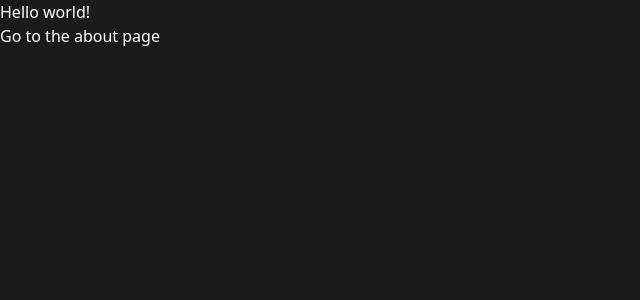
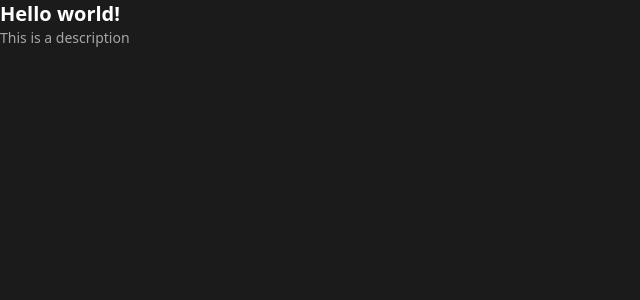
Before and after one commit to Mokalbari/sheet-happens, a Next.js app: page /en in a window 1280 px wide. Shown: the top 300 px of the page, without its empty margins (0-640 px from the left). Built offline with nearby package versions, Linux system fonts and the light colour scheme.

Commit message:
add atoms typographie

```diff
--- a/messages/en.json
+++ b/messages/en.json
@@ -1,6 +1,6 @@
 {
   "HomePage": {
     "title": "Hello world!",
-    "about": "Go to the about page"
+    "description": "This is a description"
   }
 }
--- a/messages/fr.json
+++ b/messages/fr.json
@@ -1,6 +1,6 @@
 {
   "HomePage": {
     "title": "Bonjour tout le monde !",
-    "about": "Aller à la page à propos"
+    "description": "Ceci est une description"
   }
 }
--- a/src/app/[locale]/layout.tsx
+++ b/src/app/[locale]/layout.tsx
@@ -1,12 +1,12 @@
 import { routing } from "@/i18n/routing";
 import "@/styles/globals.css";
 import { NextIntlClientProvider, hasLocale } from "next-intl";
-import { Inter } from "next/font/google";
+import { Roboto } from "next/font/google";
 import { notFound } from "next/navigation";
 
-const inter = Inter({
+const roboto = Roboto({
   subsets: ["latin"],
-  variable: "--font-inter",
+  variable: "--font-roboto",
 });
 
 export default async function LocaleLayout({
@@ -24,7 +24,7 @@ export default async function LocaleLayout({
   return (
     <html lang={locale}>
       <body
-        className={`bg-background text-foreground antialiased ${inter.variable}`}
+        className={`bg-background text-foreground antialiased ${roboto.variable}`}
       >
         <NextIntlClientProvider>{children}</NextIntlClientProvider>
       </body>
--- a/src/app/[locale]/page.tsx
+++ b/src/app/[locale]/page.tsx
@@ -1,12 +1,12 @@
-import { Link } from "@/i18n/navigation";
+import { Heading, Text } from "@/components/atoms/typography";
 import { useTranslations } from "next-intl";
 
 export default function HomePage() {
   const t = useTranslations("HomePage");
   return (
     <div>
-      <h1>{t("title")}</h1>
-      <Link href="/about">{t("about")}</Link>
+      <Heading>{t("title")}</Heading>
+      <Text variant="subheading">{t("description")}</Text>
     </div>
   );
 }
--- /dev/null
+++ b/src/components/atoms/typography.tsx
@@ -0,0 +1,78 @@
+import { cn } from "@/lib/utils";
+import { cva, VariantProps } from "class-variance-authority";
+import { HTMLAttributes } from "react";
+
+// ------------------------------------------------------------
+// Heading
+// -------------------------------------------------------------
+
+const headingVariants = cva("scroll-m-20 font-bold", {
+  variants: {
+    size: {
+      default: "text-xl leading-7",
+    },
+  },
+  defaultVariants: {
+    size: "default",
+  },
+});
+
+interface HeadingProps
+  extends HTMLAttributes<HTMLHeadingElement>,
+    VariantProps<typeof headingVariants> {
+  as?: "h1" | "h2" | "h3" | "h4" | "h5" | "h6";
+}
+
+export function Heading({
+  children,
+  className,
+  as = "h2",
+  size,
+  ...props
+}: HeadingProps) {
+  const Component = as;
+
+  return (
+    <Component className={cn(headingVariants({ size }), className)} {...props}>
+      {children}
+    </Component>
+  );
+}
+
+// ------------------------------------------------------------
+// Text
+// -------------------------------------------------------------
+
+const textVariants = cva("", {
+  variants: {
+    variant: {
+      subheading: "text-sm text-muted-foreground",
+      default: "text-base",
+    },
+  },
+  defaultVariants: {
+    variant: "default",
+  },
+});
+
+interface TextProps
+  extends HTMLAttributes<HTMLParagraphElement | HTMLDivElement>,
+    VariantProps<typeof textVariants> {
+  as?: "p" | "div";
+}
+
+export function Text({
+  children,
+  className,
+  variant,
+  as = "p",
+  ...props
+}: TextProps) {
+  const Component = as;
+
+  return (
+    <Component className={cn(textVariants({ variant }), className)} {...props}>
+      {children}
+    </Component>
+  );
+}
--- a/src/styles/globals.css
+++ b/src/styles/globals.css
@@ -56,7 +56,7 @@
   --secondary: oklch(0.97 0 0);
   --secondary-foreground: oklch(0.205 0 0);
   --muted: oklch(0.97 0 0);
-  --muted-foreground: oklch(0.556 0 0);
+  --muted-foreground: oklch(0.7252 0 0);
   --accent: oklch(0.97 0 0);
   --accent-foreground: oklch(0.205 0 0);
   --destructive: oklch(0.577 0.245 27.325);
```
